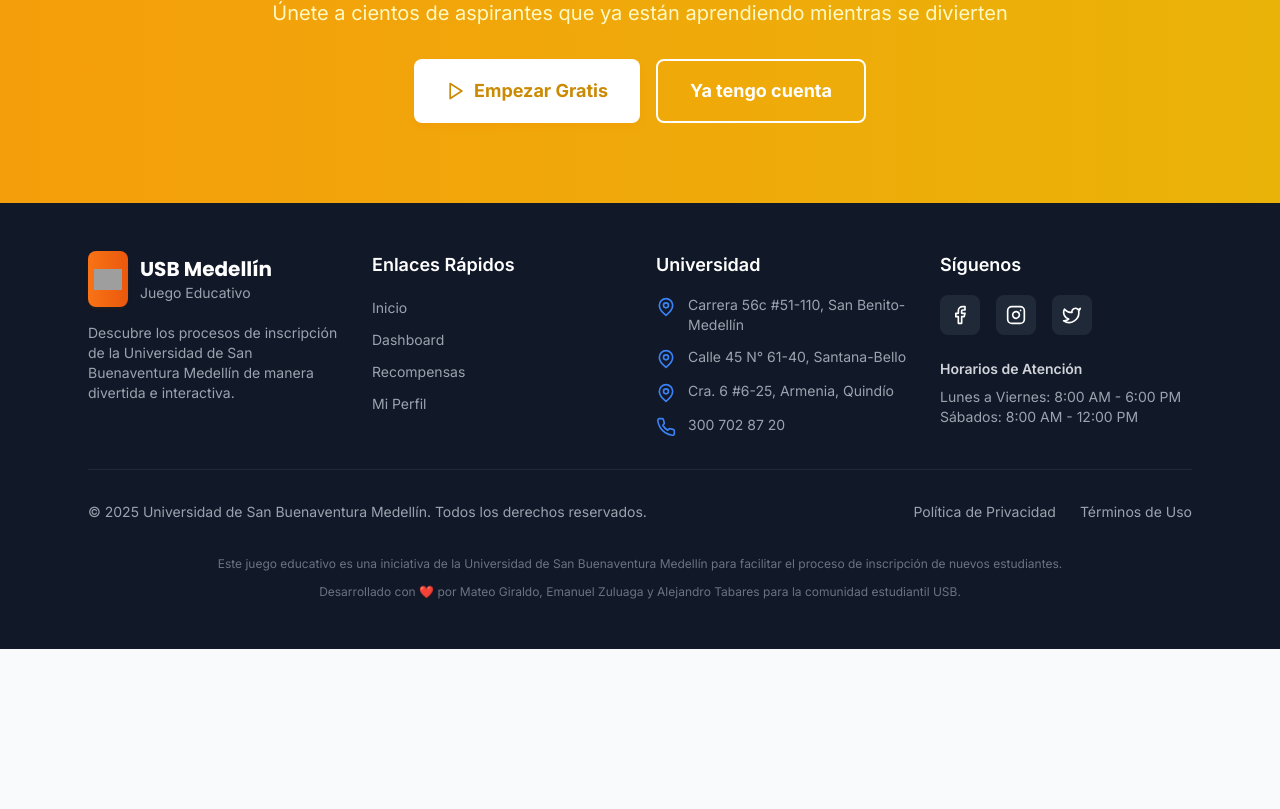
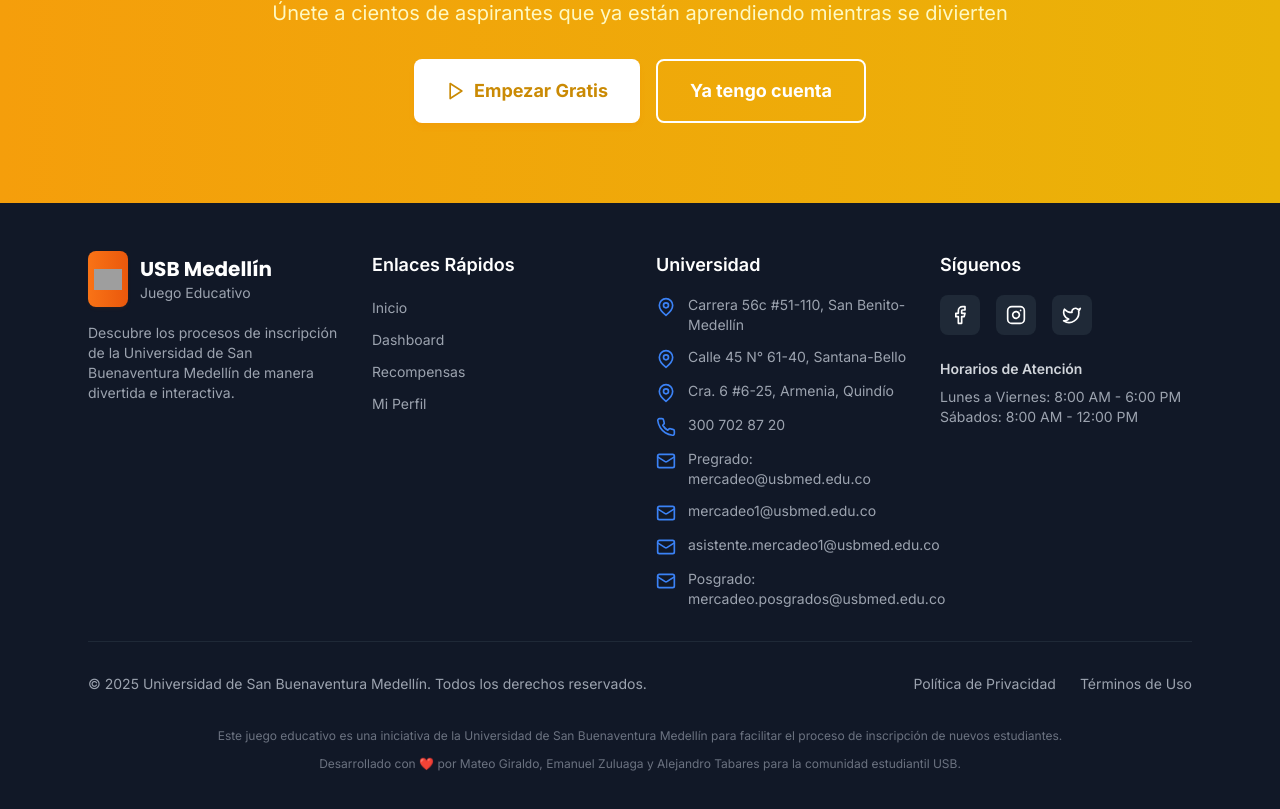
Before and after one commit to eZuLuagaRpo/juegoAspirantesBack, a React (Vite) app in the folder client/: page / in a window 1280 px wide. Shown: the part 1962-2771 px from the top of the page. Before the commit the page ends 2611 px from the top, so only its background shows below. Built offline with nearby package versions, Linux system fonts and the light colour scheme; no server answers; grey boxes are pictures that could not be loaded.

Commit message:
Agregar correos de Pregrado y Posgrado al footer en seccion Universidad

```diff
--- a/client/src/components/Footer.jsx
+++ b/client/src/components/Footer.jsx
@@ -37,6 +37,22 @@
     {
       icon: <Phone className="w-5 h-5" />,
       text: '300 702 87 20'
+    },
+    {
+      icon: <Mail className="w-5 h-5" />,
+      text: 'Pregrado: mercadeo@usbmed.edu.co'
+    },
+    {
+      icon: <Mail className="w-5 h-5" />,
+      text: 'mercadeo1@usbmed.edu.co'
+    },
+    {
+      icon: <Mail className="w-5 h-5" />,
+      text: 'asistente.mercadeo1@usbmed.edu.co'
+    },
+    {
+      icon: <Mail className="w-5 h-5" />,
+      text: 'Posgrado: mercadeo.posgrados@usbmed.edu.co'
     }
   ];
 
```
